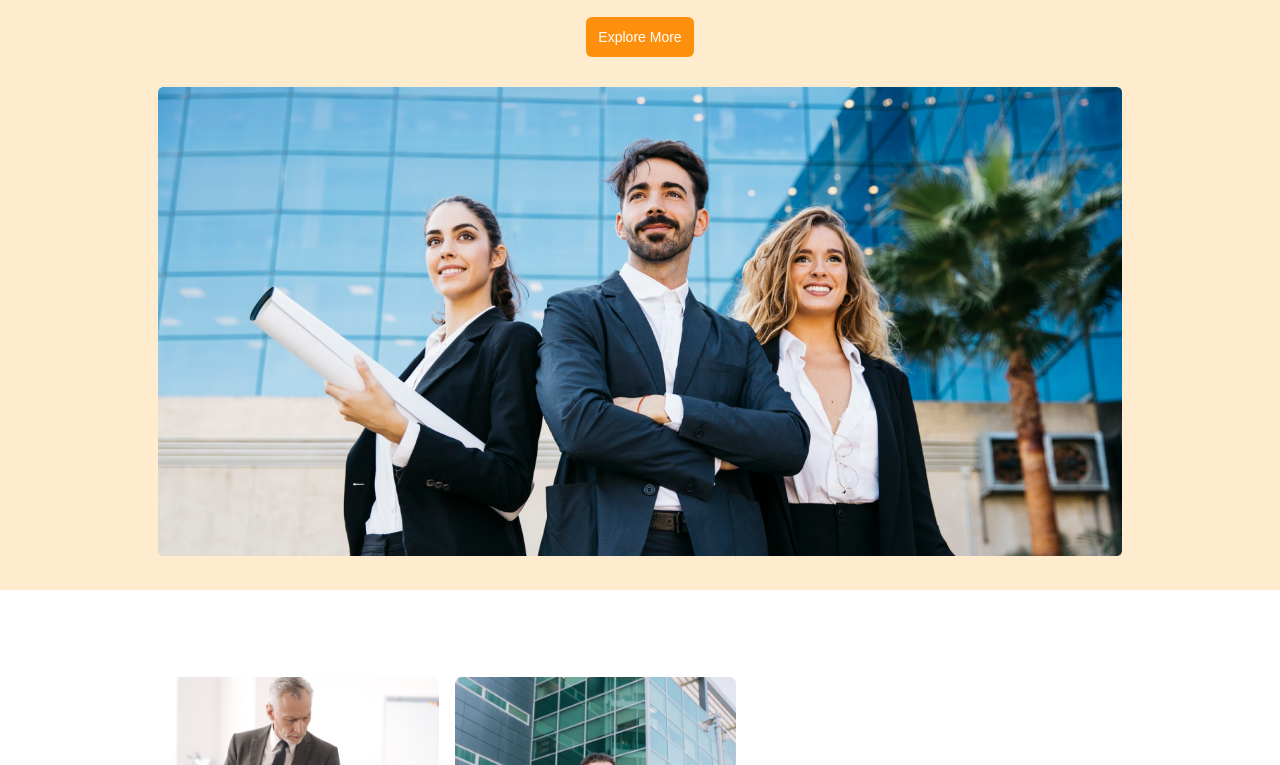
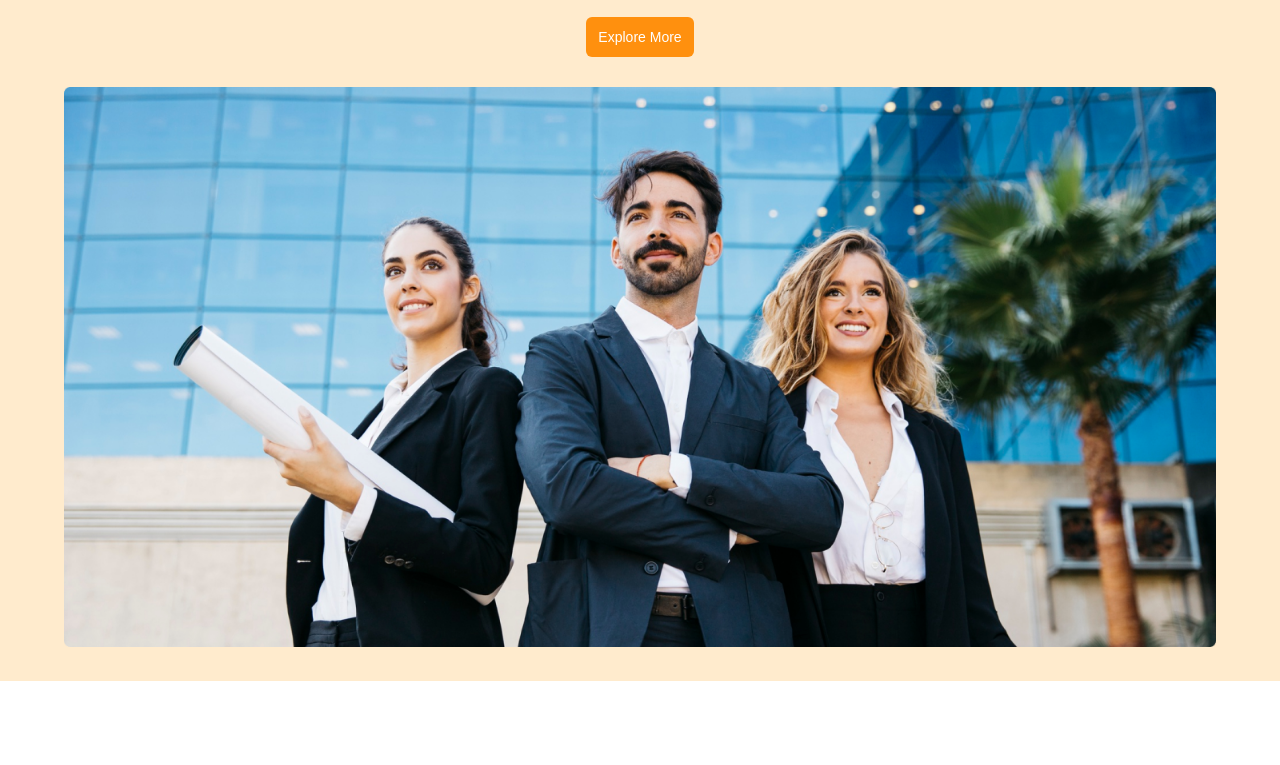
Before and after one commit to aminsohag/architecture-webpage, a plain HTML site: page index.html in a window 1280 px wide. Shown: the part 275-1040 px from the top of the page. Drawn offline with nearby package versions, Linux system fonts and the light colour scheme.

Commit message:
add max-width

```diff
--- a/style/style.css
+++ b/style/style.css
@@ -38,7 +38,7 @@
 }
 
 .banner{
-    max-width: 964px;
+    max-width: 90%;
     margin: 0 auto;
 }
 .banner-img{
```
